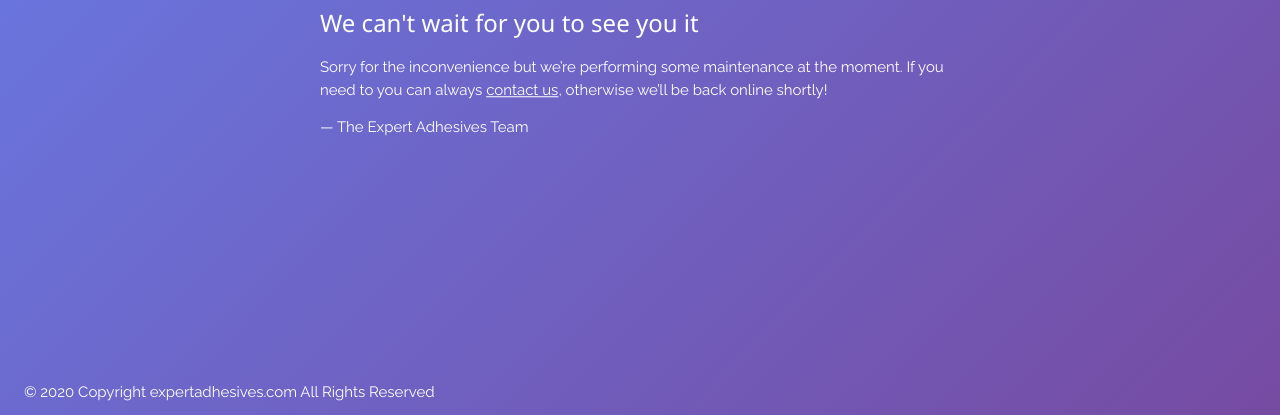
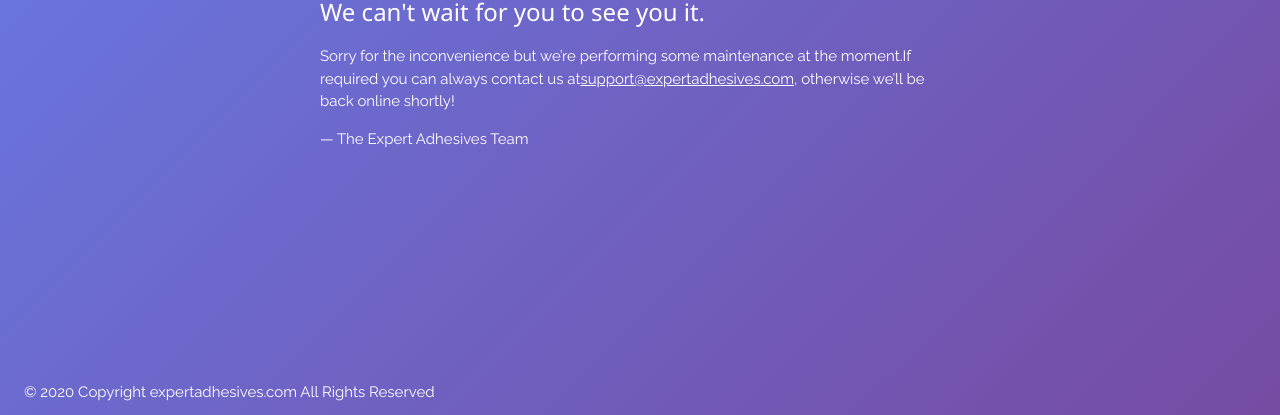
Before and after one commit to vvavdiya/expertadhesives.github.io, a plain HTML site: page index.html in a window 1280 px wide. Shown: the part 385-800 px from the top of the page. Drawn offline with nearby package versions, Linux system fonts and the light colour scheme.

Commit message:
Update index.html
Contact us updated

```diff
--- a/index.html
+++ b/index.html
@@ -50,10 +50,10 @@ body {
   <div class="w3-display-middle">
     <h1>Expert Adhesives</h1>
     <h2>We&rsquo;ve got something special for you!</h2>
-    <h3>We can't wait for you to see you it</h3>
+    <h3>We can't wait for you to see you it.</h3>
     <!-- <h2>We&rsquo;ll be back soon!</h2> -->
     <div>
-        <p>Sorry for the inconvenience but we&rsquo;re performing some maintenance at the moment. If you need to you can always <a href="mailto:support@expertadhesives.com">contact us</a>, otherwise we&rsquo;ll be back online shortly!</p>
+        <p>Sorry for the inconvenience but we&rsquo;re performing some maintenance at the moment.If required you can always contact us at<a href="mailto:support@expertadhesives.com">support@expertadhesives.com</a>, otherwise we&rsquo;ll be back online shortly!</p>
         <p>&mdash; The Expert Adhesives Team</p>
     </div>
 
```
